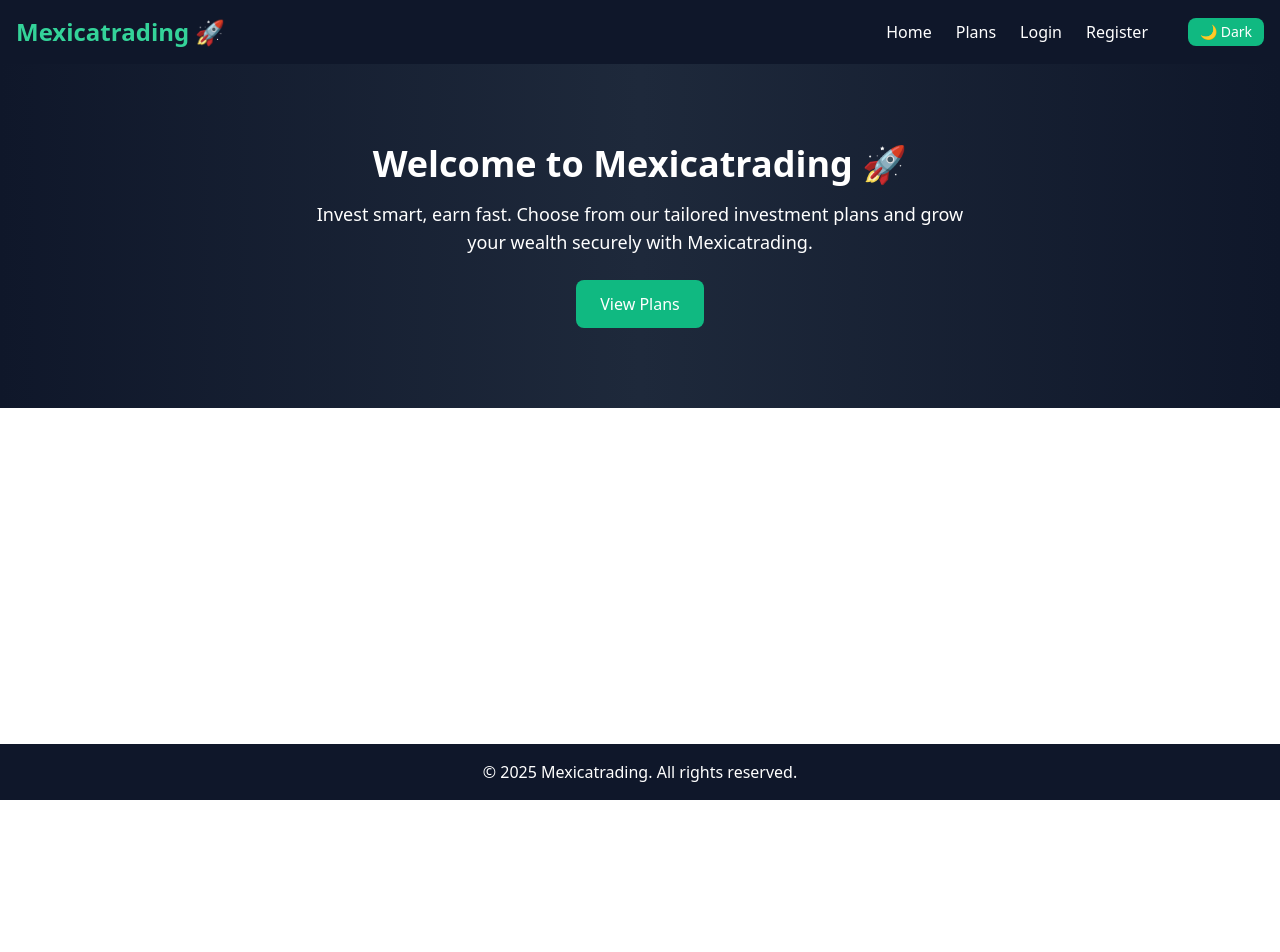
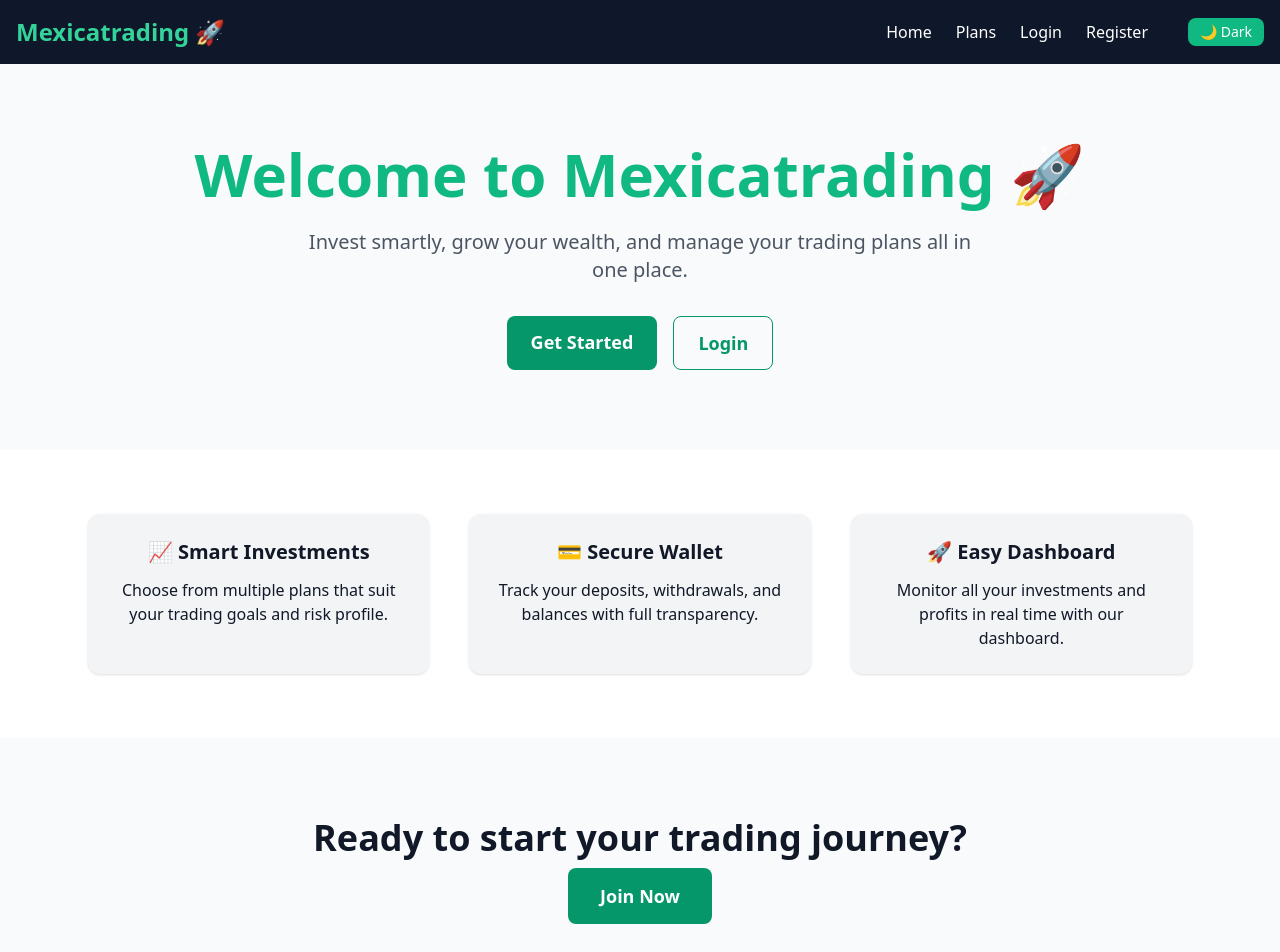
Before and after one commit to cchidiebere64-dot/Mexicatrading, a React (Vite) app: page / in a window 1280 px wide. Shown: the top 952 px of the page. Before the commit the page ends 800 px from the top, so only its background shows below. Built offline with nearby package versions, Linux system fonts and the light colour scheme.

Commit message:
Update Home.jsx

```diff
--- a/src/pages/Home.jsx
+++ b/src/pages/Home.jsx
@@ -1,19 +1,60 @@
 export default function Home() {
   return (
-    <div className="flex flex-col items-center justify-center text-center py-20 px-4
-      bg-gradient-to-r from-slate-900 via-slate-800 to-slate-900 text-white
-      dark:from-gray-100 dark:via-gray-200 dark:to-gray-100 dark:text-gray-900">
+    <div className="min-h-screen bg-gray-50 dark:bg-gray-900 text-gray-900 dark:text-white">
+      {/* Hero Section */}
+      <section className="flex flex-col items-center justify-center text-center py-20 px-6">
+        <h1 className="text-4xl md:text-6xl font-extrabold text-emerald-500">
+          Welcome to Mexicatrading 🚀
+        </h1>
+        <p className="mt-6 text-lg md:text-xl max-w-2xl text-gray-600 dark:text-gray-300">
+          Invest smartly, grow your wealth, and manage your trading plans all in one place.
+        </p>
+        <div className="mt-8 flex gap-4">
+          <a
+            href="/register"
+            className="bg-emerald-600 text-white px-6 py-3 rounded-lg text-lg font-semibold hover:bg-emerald-700 transition"
+          >
+            Get Started
+          </a>
+          <a
+            href="/login"
+            className="border border-emerald-600 text-emerald-600 dark:text-emerald-400 px-6 py-3 rounded-lg text-lg font-semibold hover:bg-emerald-600 hover:text-white transition"
+          >
+            Login
+          </a>
+        </div>
+      </section>
 
-      <h2 className="text-4xl font-bold mb-4">Welcome to Mexicatrading 🚀</h2>
-      <p className="text-lg max-w-2xl mb-6">
-        Invest smart, earn fast. Choose from our tailored investment plans and grow your wealth securely with Mexicatrading.
-      </p>
-      <a
-        href="/plans"
-        className="bg-emerald-500 text-white px-6 py-3 rounded-lg hover:bg-emerald-600 transition"
-      >
-        View Plans
-      </a>
+      {/* Features */}
+      <section className="py-16 bg-white dark:bg-gray-800">
+        <div className="max-w-6xl mx-auto px-6 grid md:grid-cols-3 gap-10 text-center">
+          <div className="p-6 bg-gray-100 dark:bg-gray-700 rounded-xl shadow">
+            <h3 className="text-xl font-bold mb-3">📈 Smart Investments</h3>
+            <p>Choose from multiple plans that suit your trading goals and risk profile.</p>
+          </div>
+          <div className="p-6 bg-gray-100 dark:bg-gray-700 rounded-xl shadow">
+            <h3 className="text-xl font-bold mb-3">💳 Secure Wallet</h3>
+            <p>Track your deposits, withdrawals, and balances with full transparency.</p>
+          </div>
+          <div className="p-6 bg-gray-100 dark:bg-gray-700 rounded-xl shadow">
+            <h3 className="text-xl font-bold mb-3">🚀 Easy Dashboard</h3>
+            <p>Monitor all your investments and profits in real time with our dashboard.</p>
+          </div>
+        </div>
+      </section>
+
+      {/* Call to Action */}
+      <section className="py-20 text-center">
+        <h2 className="text-3xl md:text-4xl font-bold mb-6">
+          Ready to start your trading journey?
+        </h2>
+        <a
+          href="/register"
+          className="bg-emerald-600 text-white px-8 py-4 rounded-lg text-lg font-semibold hover:bg-emerald-700 transition"
+        >
+          Join Now
+        </a>
+      </section>
     </div>
   );
 }
```
